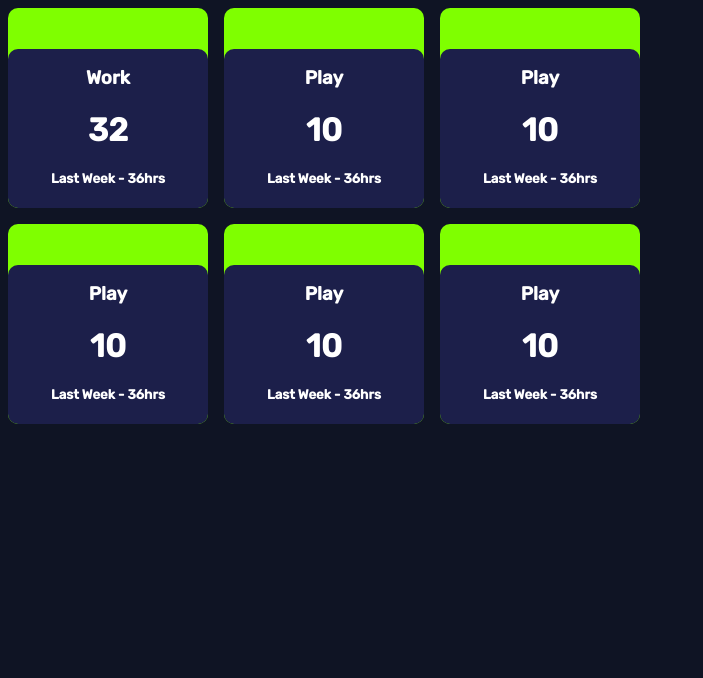
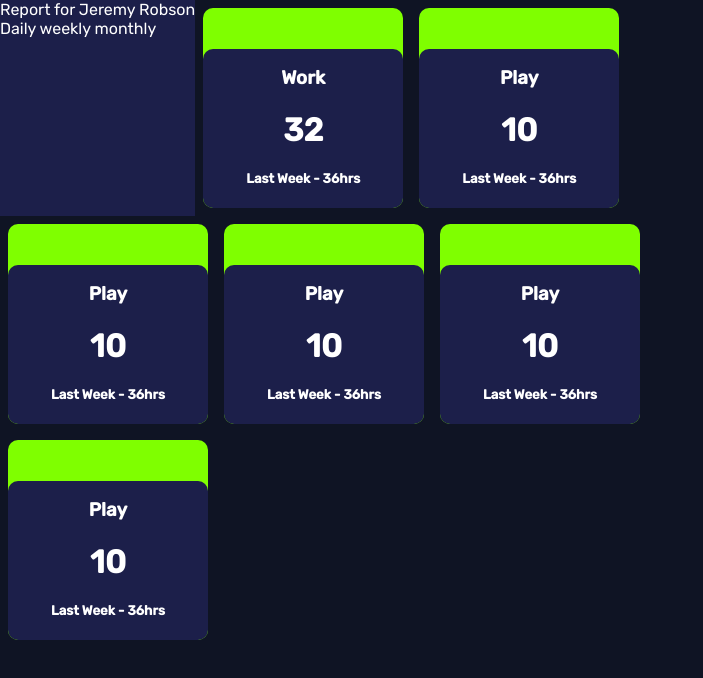
Before and after one commit to TamsinHuggins/time-tracker-react, a React (Create React App) app: page / in a window 1280 px wide. Shown: the top 678 px of the page, without its empty margins (0-703 px from the left). Built offline with nearby package versions, Linux system fonts and the light colour scheme.

Commit message:
added TitleCard element with its own jsx and css files

```diff
--- a/src/App.css
+++ b/src/App.css
@@ -5,6 +5,7 @@
   width: 100vw;
   background-color: hsl(226, 43%, 10%);
   font-family: "Rubik", sans-serif;
+  color: White;
 }
 
 .CardDeck {
--- a/src/App.js
+++ b/src/App.js
@@ -1,10 +1,12 @@
 import "./App.css";
 import Card from "./Card";
+import TitleCard from "./TitleCard";
 
 function App() {
   return (
     <div className="App">
       <div className="CardDeck">
+        <TitleCard />
         <Card activity="Work" time={32} history="Last Week - 36hrs" />
         <Card activity="Play" time={10} history="Last Week - 36hrs" />
         <Card activity="Play" time={10} history="Last Week - 36hrs" />
--- /dev/null
+++ b/src/TitleCard.css
@@ -0,0 +1,3 @@
+.titleCard {
+  background-color: hsl(235, 46%, 20%);
+}
--- /dev/null
+++ b/src/TitleCard.jsx
@@ -0,0 +1,13 @@
+import React from "react";
+import "./TitleCard.css";
+
+const TitleCard = (props) => {
+  return (
+    <div className="titleCard">
+      <div className="reportFor">Report for Jeremy Robson</div>
+      Daily weekly monthly
+    </div>
+  );
+};
+
+export default TitleCard;
```
